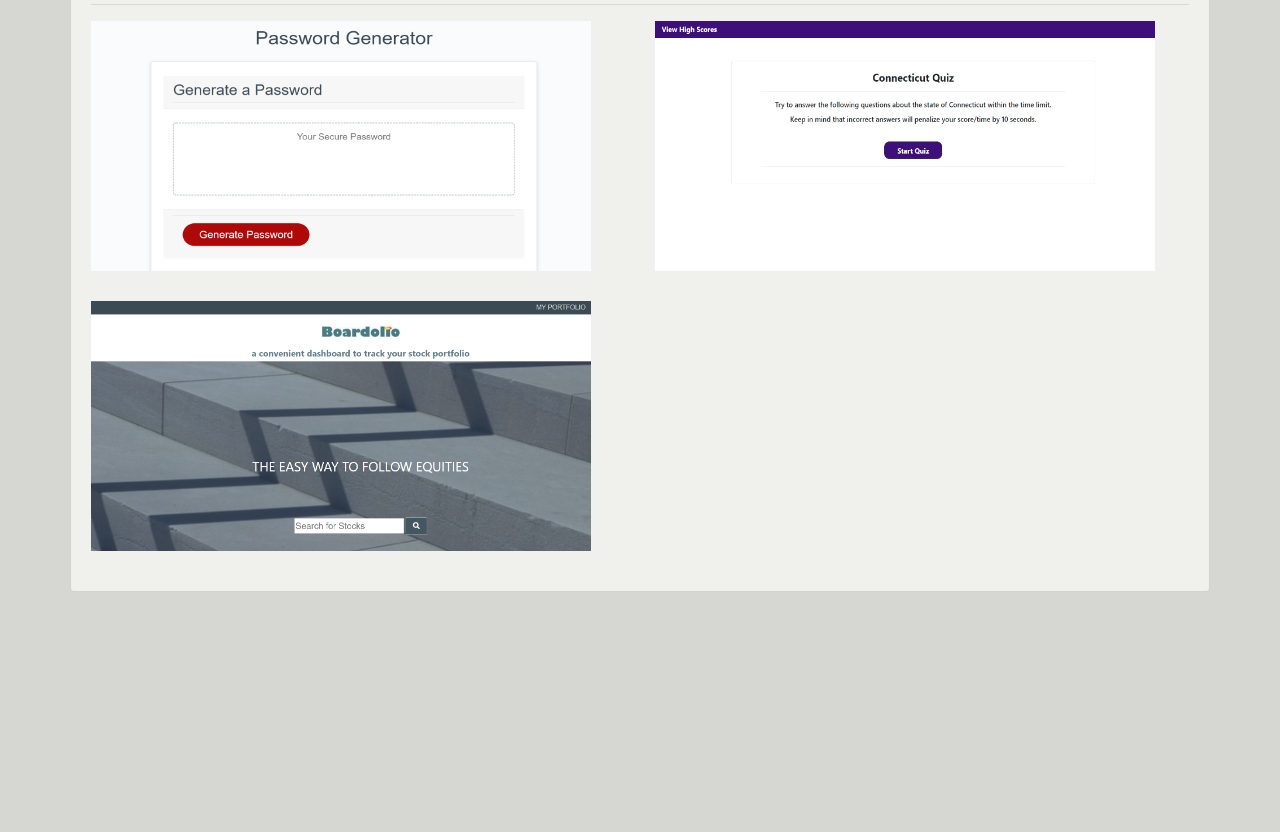
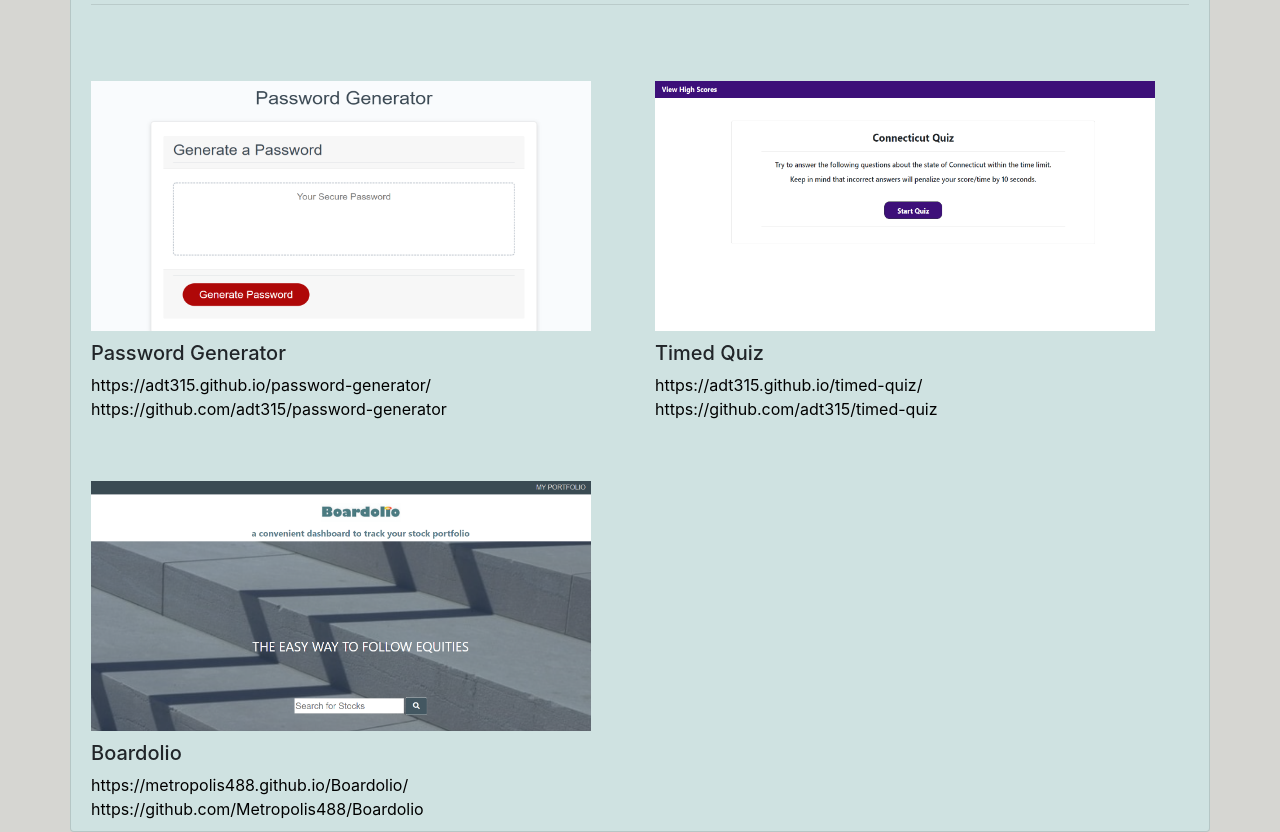
Before and after one commit to adt315/updated-portfolio, a plain HTML site: page portfolio.html in a window 1280 px wide. Shown: the part 207-1039 px from the top of the page. Before the commit the page ends 800 px from the top, so only its background shows below. Drawn offline with nearby package versions, Linux system fonts and the light colour scheme.

Commit message:
add portfolio info

```diff
--- a/assets/css/style.css
+++ b/assets/css/style.css
@@ -43,7 +43,7 @@ span.navbar-brand {
 }
 
 .portfolio-card {
-    background-color: #f0f0ec;
+    background-color: rgb(207, 226, 225)
     /* width: 500px; */
 }
 
@@ -59,6 +59,13 @@ p {
 
 .my-info {
     font-size: 1em;
+}
+
+.project-info {
+    font-size: 1em;
+    text-align: center;
+    color: black;
+
 }
 
 label {
@@ -83,12 +90,13 @@ label {
     color: white;
 }
 
-a {
+.a-button {
     color: white;
 }
 
 .project {
     height: 250px;
     width: 500px;
-    margin-bottom: 30px;
+    margin-top: 60px;
+    margin-bottom: 10px;
 }
--- a/portfolio.html
+++ b/portfolio.html
@@ -43,14 +43,26 @@
     <div class="row">
         <div class="col-xs-12 col-md-6">
             <img class="project" src="./assets/images/password-generator-screenshot.png" alt="Password Generator">
+            <h5>Password Generator</h5>
+            <a class="project-info">https://adt315.github.io/password-generator/</a>
+            <br>
+            <a class="project-info">https://github.com/adt315/password-generator</a>
         </div>
         <div class="col-xs-12 col-md-6">
             <img class="project" src="./assets/images/timed-quiz-screenshot.png" alt="Timed Quiz">
+            <h5>Timed Quiz</h5>
+            <a class="project-info">https://adt315.github.io/timed-quiz/</a>
+            <br>
+            <a class="project-info">https://github.com/adt315/timed-quiz</a>
         </div>
     </div>
     <div class="row">
         <div class="col-xs-12 col-md-6">
             <img class="project" src="./assets/images/boardolio-screenshot.png" alt="Boardolio">
+            <h5>Boardolio</h5>
+            <a class="project-info">https://metropolis488.github.io/Boardolio/</a>
+            <br>
+            <a class="project-info">https://github.com/Metropolis488/Boardolio</a>
         </div>
         <!-- <div class="col-xs-12 col-md-6">
             <img class="project" src="./assets/images/placeholder-image.png" alt="Placeholder image">
```
Also changed, not shown: contact.html (+2 -2 lines).
